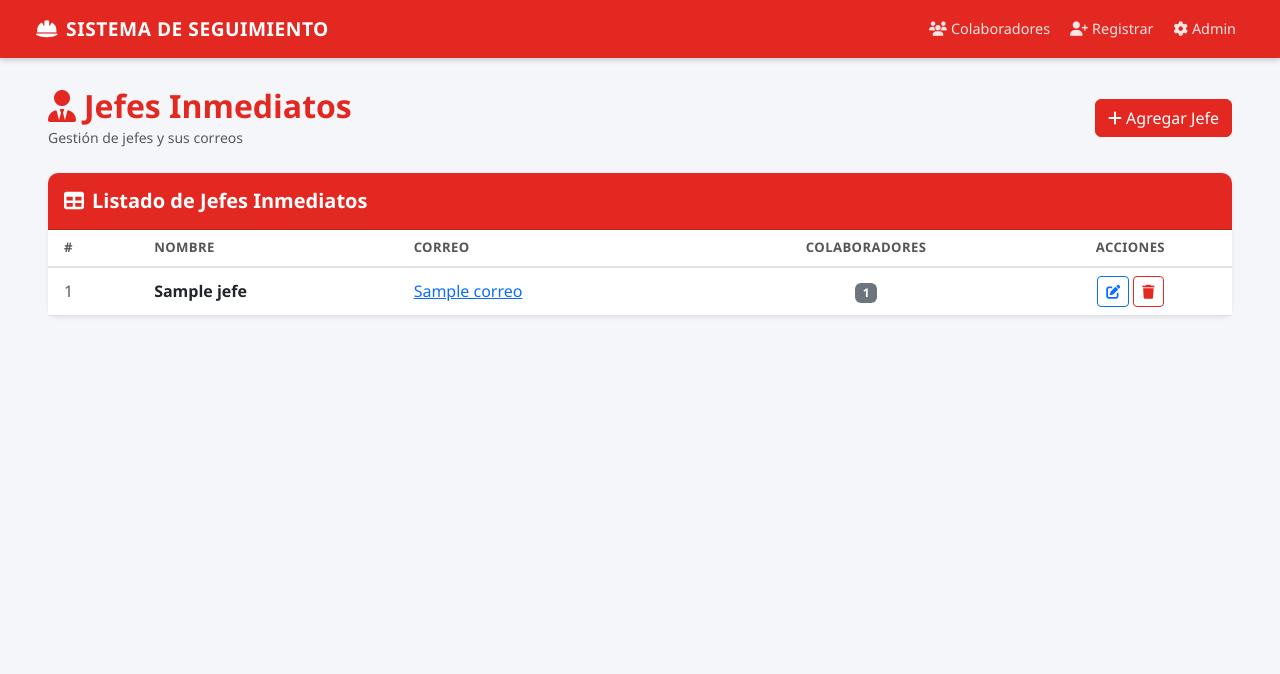
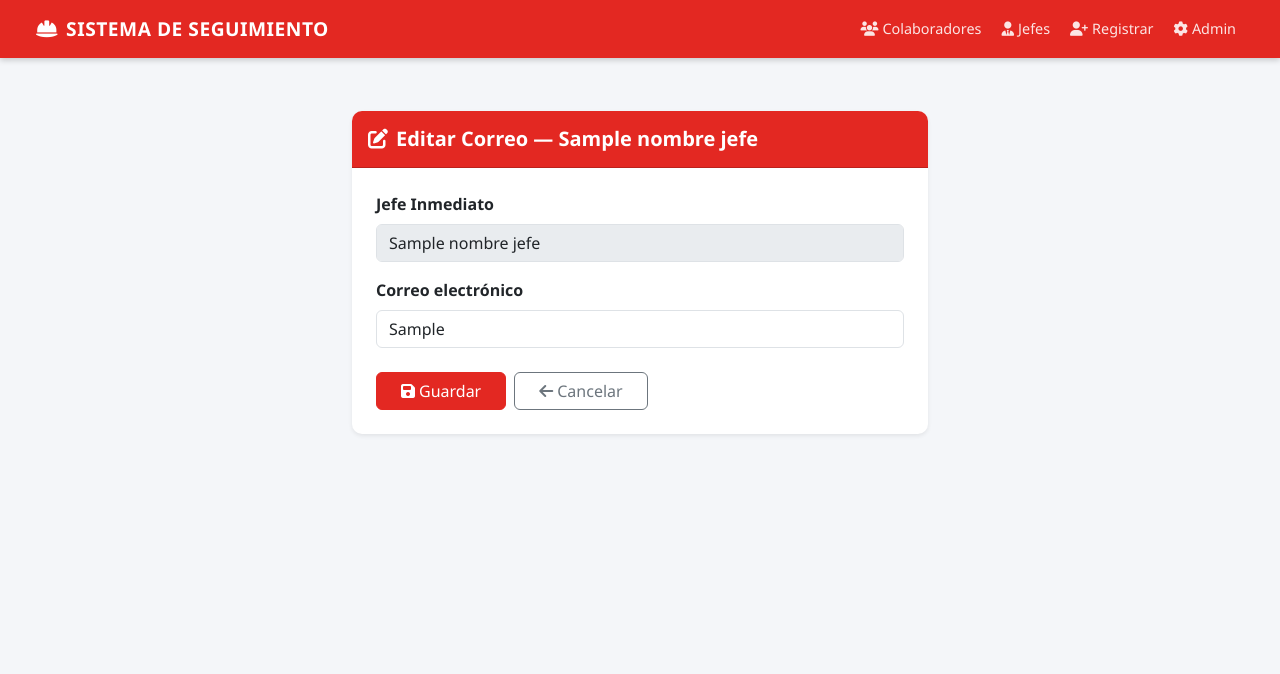
Before and after one commit to Corzito/proyecto_jefecito, a Django app: template _periodo_de_prueba/templates/_periodo_de_prueba/jefes/lista.html in a window 1280 px wide. Shown: the top 674 px of the page. Run offline with Django 3.2, Linux system fonts and the light colour scheme; the template is opened without the code that fills it: most values are stand-ins (such as "Sample title", 1, 10 or a date in 2020).

Commit message:
feat: vista jefes inmediatos con edicion de correo

```diff
--- a/_periodo_de_prueba/templates/_periodo_de_prueba/jefes/lista.html
+++ b/_periodo_de_prueba/templates/_periodo_de_prueba/jefes/lista.html
@@ -1,83 +1,36 @@
 {% extends 'base.html' %}
-
-{% block title %}Jefes Inmediatos{% endblock %}
-
+{% block title %}Editar Correo Jefe{% endblock %}
 {% block content %}
-<div class="container-fluid px-4">
-
-  <div class="d-flex justify-content-between align-items-center mb-4">
-    <div>
-      <h2 class="mb-0 fw-bold" style="color: #E32822;">
-        <i class="fas fa-user-tie me-2"></i>Jefes Inmediatos
-      </h2>
-      <small class="text-muted">Gestión de jefes y sus correos</small>
+<div class="container mt-4" style="max-width:600px;">
+    <div class="card shadow-sm border-0">
+        <div class="card-header text-white py-3" style="background-color:#E32822;">
+            <h5 class="mb-0 fw-bold">
+                <i class="fas fa-edit me-2"></i>Editar Correo — {{ nombre_jefe }}
+            </h5>
+        </div>
+        <div class="card-body p-4">
+            <form method="POST">
+                {% csrf_token %}
+                <input type="hidden" name="nombre_jefe" value="{{ nombre_jefe }}">
+                <div class="mb-3">
+                    <label class="form-label fw-semibold">Jefe Inmediato</label>
+                    <input type="text" class="form-control" value="{{ nombre_jefe }}" disabled>
+                </div>
+                <div class="mb-3">
+                    <label class="form-label fw-semibold">Correo electrónico</label>
+                    <input type="email" name="correo_jefe" class="form-control"
+                           value="{{ correo_actual }}" placeholder="correo@empresa.com">
+                </div>
+                <div class="d-flex gap-2 mt-4">
+                    <button type="submit" class="btn btn-danger px-4">
+                        <i class="fas fa-save me-1"></i>Guardar
+                    </button>
+                    <a href="{% url 'periodo:lista_jefes' %}" class="btn btn-outline-secondary px-4">
+                        <i class="fas fa-arrow-left me-1"></i>Cancelar
+                    </a>
+                </div>
+            </form>
+        </div>
     </div>
-    <a href="{% url 'periodo:agregar_jefe' %}" class="btn btn-danger">
-      <i class="fas fa-plus me-1"></i>Agregar Jefe
-    </a>
-  </div>
-
-  <div class="card shadow-sm border-0">
-    <div class="card-header text-white py-3" style="background-color: #E32822;">
-      <h5 class="mb-0 fw-bold">
-        <i class="fas fa-table me-2"></i>Listado de Jefes Inmediatos
-      </h5>
-    </div>
-    <div class="card-body p-0">
-      <div class="table-responsive">
-        <table class="table table-hover align-middle mb-0">
-          <thead style="background-color: #f8f9fa;">
-            <tr>
-              <th class="px-3">#</th>
-              <th>Nombre</th>
-              <th>Correo</th>
-              <th class="text-center">Colaboradores</th>
-              <th class="text-center">Acciones</th>
-            </tr>
-          </thead>
-          <tbody>
-            {% for jefe in jefes %}
-            <tr>
-              <td class="px-3 text-muted">{{ forloop.counter }}</td>
-              <td class="fw-semibold">{{ jefe.nombre }}</td>
-              <td>
-                {% if jefe.correo %}
-                  <a href="mailto:{{ jefe.correo }}">{{ jefe.correo }}</a>
-                {% else %}
-                  <span class="badge bg-warning text-dark">
-                    <i class="fas fa-exclamation-triangle me-1"></i>Sin correo
-                  </span>
-                {% endif %}
-              </td>
-              <td class="text-center">
-                <span class="badge bg-secondary">{{ jefe.colaboradores.count }}</span>
-              </td>
-              <td class="text-center">
-                <div class="d-flex gap-1 justify-content-center">
-                  <a href="{% url 'periodo:editar_jefe' jefe.pk %}"
-                     class="btn btn-sm btn-outline-primary" title="Editar">
-                    <i class="fas fa-edit"></i>
-                  </a>
-                  <a href="{% url 'periodo:eliminar_jefe' jefe.pk %}"
-                     class="btn btn-sm btn-outline-danger" title="Eliminar">
-                    <i class="fas fa-trash"></i>
-                  </a>
-                </div>
-              </td>
-            </tr>
-            {% empty %}
-            <tr>
-              <td colspan="5" class="text-center py-5 text-muted">
-                <i class="fas fa-user-tie fa-3x mb-3 d-block"></i>
-                No hay jefes registrados.
-                <a href="{% url 'periodo:agregar_jefe' %}" class="d-block mt-2">Agregar el primero</a>
-              </td>
-            </tr>
-            {% endfor %}
-          </tbody>
-        </table>
-      </div>
-    </div>
-  </div>
 </div>
 {% endblock %}
--- a/_periodo_de_prueba/templates/base.html
+++ b/_periodo_de_prueba/templates/base.html
@@ -5,9 +5,7 @@
   <meta name="viewport" content="width=device-width, initial-scale=1.0">
   <title>{% block title %}Sistema de Seguimiento{% endblock %}</title>
 
-  <!-- Bootstrap 5 -->
   <link href="https://cdn.jsdelivr.net/npm/bootstrap@5.3.0/dist/css/bootstrap.min.css" rel="stylesheet">
-  <!-- Font Awesome -->
   <link href="https://cdnjs.cloudflare.com/ajax/libs/font-awesome/6.4.0/css/all.min.css" rel="stylesheet">
 
   <style>
@@ -15,25 +13,21 @@
       --rojo: #E32822;
       --rojo-oscuro: #b51f1a;
     }
-
     body {
       background-color: #f4f6f9;
       font-family: 'Segoe UI', sans-serif;
     }
-
     .navbar-top {
       background-color: var(--rojo);
       padding: 0.6rem 1.5rem;
       box-shadow: 0 2px 6px rgba(0,0,0,0.2);
     }
-
     .navbar-top .navbar-brand {
       color: #fff !important;
       font-weight: 700;
       font-size: 1.2rem;
       letter-spacing: 0.5px;
     }
-
     .navbar-top .nav-link {
       color: rgba(255,255,255,0.88) !important;
       font-size: 0.9rem;
@@ -41,37 +35,29 @@
       border-radius: 4px;
       transition: background 0.2s;
     }
-
     .navbar-top .nav-link:hover,
     .navbar-top .nav-link.active {
       background-color: rgba(255,255,255,0.18);
       color: #fff !important;
     }
-
     .navbar-toggler {
       border-color: rgba(255,255,255,0.5);
     }
-
     .navbar-toggler-icon {
       filter: invert(1);
     }
-
     .main-wrapper {
       min-height: calc(100vh - 60px);
     }
-
     .content-area {
       padding: 1.8rem 1.5rem;
     }
-
     .card {
       border-radius: 10px;
     }
-
     .card-header {
       border-radius: 10px 10px 0 0 !important;
     }
-
     .table thead th {
       font-size: 0.82rem;
       text-transform: uppercase;
@@ -79,11 +65,9 @@
       color: #555;
       border-bottom: 2px solid #dee2e6;
     }
-
     .table tbody tr:hover {
       background-color: #fff8f8;
     }
-
     .btn-danger {
       background-color: var(--rojo);
       border-color: var(--rojo);
@@ -100,7 +84,6 @@
       background-color: var(--rojo);
       border-color: var(--rojo);
     }
-
     .footer {
       background-color: #fff;
       border-top: 1px solid #dee2e6;
@@ -109,7 +92,6 @@
       color: #888;
       text-align: center;
     }
-
     .messages-container {
       position: fixed;
       top: 70px;
@@ -124,7 +106,6 @@
 
 <body>
 
-  <!-- NAVBAR -->
   <nav class="navbar navbar-top navbar-expand-lg">
     <div class="container-fluid">
       <a class="navbar-brand" href="{% url 'periodo:lista' %}">
@@ -142,6 +123,12 @@
             </a>
           </li>
           <li class="nav-item">
+            <a class="nav-link {% if 'jefe' in request.resolver_match.url_name %}active{% endif %}"
+               href="{% url 'periodo:lista_jefes' %}">
+              <i class="fas fa-user-tie me-1"></i>Jefes
+            </a>
+          </li>
+          <li class="nav-item">
             <a class="nav-link" href="{% url 'periodo:agregar' %}">
               <i class="fas fa-user-plus me-1"></i>Registrar
             </a>
@@ -156,7 +143,6 @@
     </div>
   </nav>
 
-  <!-- MENSAJES DJANGO -->
   {% if messages %}
   <div class="messages-container">
     {% for message in messages %}
@@ -170,22 +156,18 @@
   </div>
   {% endif %}
 
-  <!-- CONTENIDO PRINCIPAL -->
   <div class="main-wrapper">
     <div class="content-area">
       {% block content %}{% endblock %}
     </div>
   </div>
 
-  <!-- FOOTER -->
   <div class="footer">
     Sistema de Seguimiento &mdash; Periodo de Prueba &copy; 2026 &nbsp;|&nbsp;
     CARBOINSA &bull; INCARSA &bull; UNIMINAS &bull; MILPA
   </div>
 
-  <!-- Bootstrap JS -->
   <script src="https://cdn.jsdelivr.net/npm/bootstrap@5.3.0/dist/js/bootstrap.bundle.min.js"></script>
-
   <script>
     setTimeout(() => {
       document.querySelectorAll('.messages-container .alert').forEach(el => {
--- a/_periodo_de_prueba/urls.py
+++ b/_periodo_de_prueba/urls.py
@@ -14,4 +14,6 @@ urlpatterns = [
     path('enviar-jefe/<int:pk>/', views.enviar_alerta_jefe, name='enviar_alerta_jefe'),
     path('enviar-jefes-masivo/', views.enviar_jefes_masivo, name='enviar_jefes_masivo'),
     path('ejecutar-alertas/', views.ejecutar_alertas, name='ejecutar_alertas'),
+    path('jefes/', views.lista_jefes, name='lista_jefes'),
+    path('jefes/editar/', views.editar_correo_jefe, name='editar_correo_jefe'),
 ]
```
Also changed, not shown: _periodo_de_prueba/views.py (+19 -0 lines).
